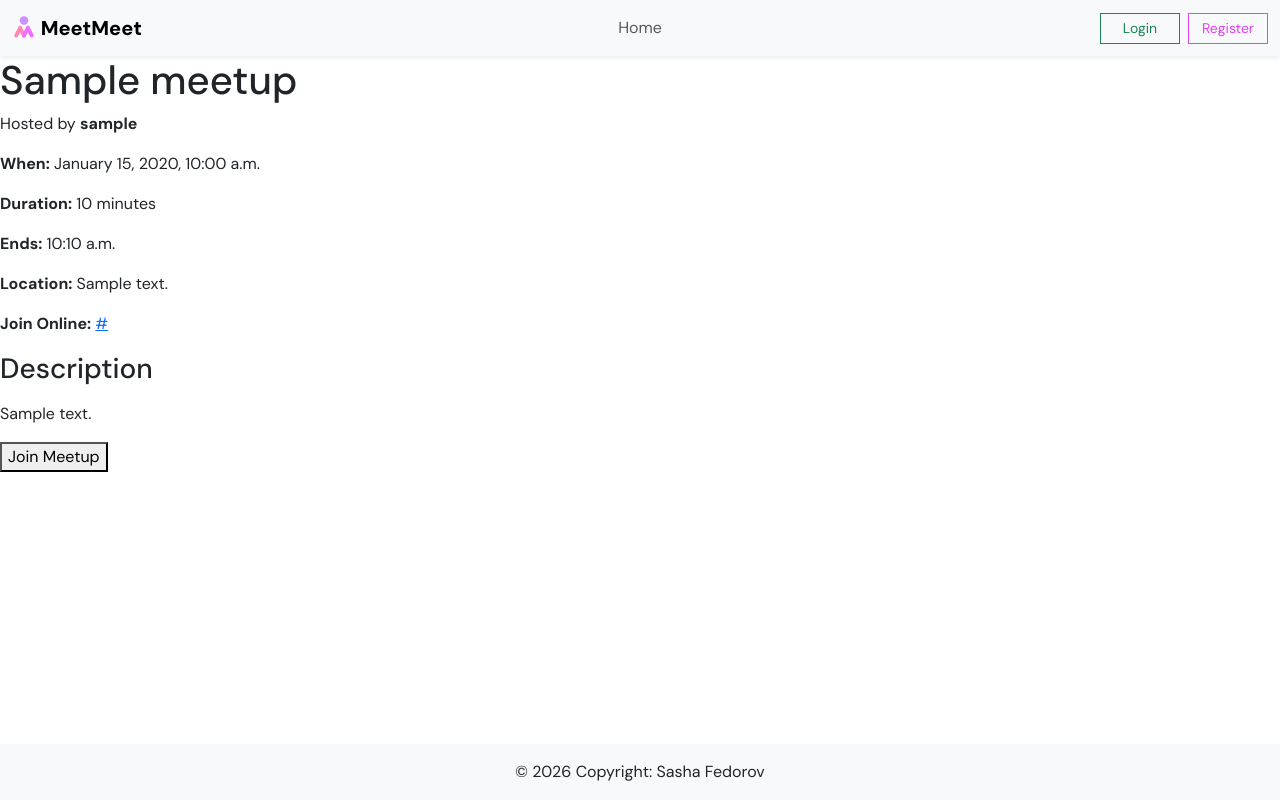
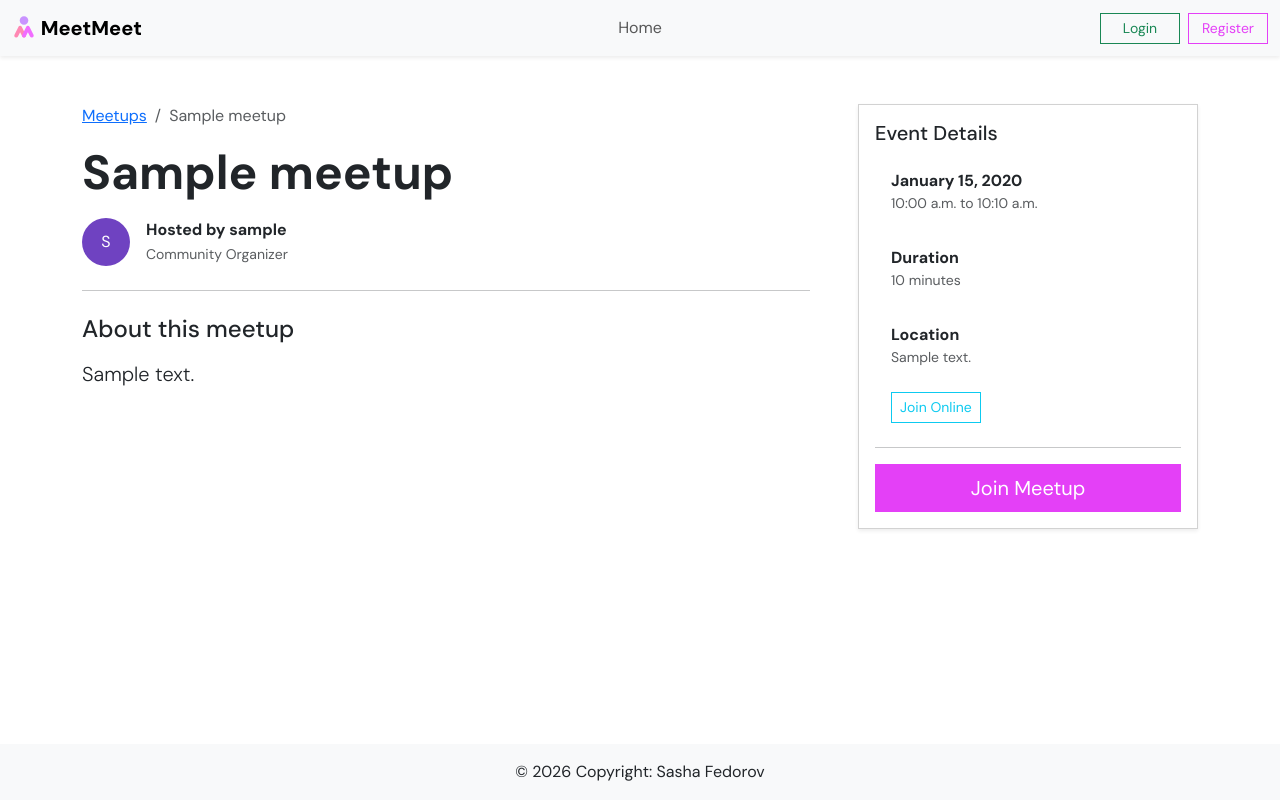
Before and after one commit to sasha-fedorov/meetmeet, a Django app: page /meetups/1/ in a window 1280 px wide. Run offline with Django 5.2, Linux system fonts and the light colour scheme; tables that the repository leaves empty hold one stand-in row (values such as "Sample post"); some libraries are stand-ins or nearby versions.

Commit message:
feat: style meetup detail template

```diff
--- a/meetups/templates/meetups/meetup_detail.html
+++ b/meetups/templates/meetups/meetup_detail.html
@@ -1,54 +1,92 @@
 {% extends 'base.html' %}
+
+{% load django_bootstrap5 %}
 
 {% block head_title %}
   {{ meetup.title }}
 {% endblock %}
 
 {% block content %}
-  <article>
-    <header>
-      <h1>{{ meetup.title }}</h1>
-      <p>
-        Hosted by <strong>{{ meetup.organizer.username }}</strong>
-      </p>
-    </header>
+  <div class="container mt-5">
+    <div class="row g-5">
+      <div class="col-lg-8">
+        <nav aria-label="breadcrumb">
+          <ol class="breadcrumb">
+            <li class="breadcrumb-item">
+              <a href="{% url 'meetup_list' %}">Meetups</a>
+            </li>
+            <li class="breadcrumb-item active">{{ meetup.title }}</li>
+          </ol>
+        </nav>
 
+        <h1 class="display-5 fw-bold mb-3">{{ meetup.title }}</h1>
+
+        <div class="d-flex align-items-center mb-4">
+          <div class="flex-shrink-0">
+            <div class="bg-primary text-white rounded-circle d-flex align-items-center justify-content-center" style="width: 48px; height: 48px;">{{ meetup.organizer.username|slice:':1'|upper }}</div>
+          </div>
+          <div class="ms-3">
+            <p class="mb-0 fw-bold">Hosted by {{ meetup.organizer.username }}</p>
+            <small class="text-muted">Community Organizer</small>
+          </div>
+        </div>
+
+        <hr class="my-4" />
+
+        <section>
+          <h3 class="h4 mb-3">About this meetup</h3>
+          <div class="lead" style="white-space: pre-wrap;">{{ meetup.description|linebreaks }}</div>
+        </section>
+      </div>
+
+      <div class="col-lg-4">
+        <div class="card shadow-sm sticky-top" style="top: 2rem; z-index: 10;">
+          <div class="card-body">
+            <h4 class="h5 mb-4">Event Details</h4>
+
+            <div class="d-flex mb-3">
+              <i class="bi bi-calendar3 me-3 text-primary h4"></i>
               <div>
-      <p>
-        <strong>When:</strong> {{ meetup.start_datetime|date:'F j, Y, g:i a' }}
-      </p>
-      <p>
-        <strong>Duration:</strong> {{ meetup.duration_minutes }} minutes
-      </p>
-      <p>
-        <strong>Ends:</strong> {{ meetup.end_datetime|date:'g:i a' }}
-      </p>
-      <p>
-        <strong>Location:</strong> {{ meetup.location_text }}
-      </p>
+                <p class="mb-0 fw-bold">{{ meetup.start_datetime|date:'F j, Y' }}</p>
+                <p class="text-muted small">{{ meetup.start_datetime|date:'g:i a' }} to {{ meetup.end_datetime|date:'g:i a' }}</p>
+              </div>
+            </div>
 
+            <div class="d-flex mb-3">
+              <i class="bi bi-clock me-3 text-primary h4"></i>
+              <div>
+                <p class="mb-0 fw-bold">Duration</p>
+                <p class="text-muted small">{{ meetup.duration_minutes }} minutes</p>
+              </div>
+            </div>
+
+            <div class="d-flex mb-4">
+              <i class="bi bi-geo-alt me-3 text-primary h4"></i>
+              <div>
+                <p class="mb-0 fw-bold">Location</p>
+                <p class="text-muted small">{{ meetup.location_text }}</p>
                 {% if meetup.online_link %}
-        <p>
-          <strong>Join Online:</strong> <a href="{{ meetup.online_link }}">{{ meetup.online_link }}</a>
-        </p>
+                  <a href="{{ meetup.online_link }}" class="btn btn-sm btn-outline-info mt-2"><i class="bi bi-camera-video"></i> Join Online</a>
                 {% endif %}
               </div>
+            </div>
 
-    <section>
-      <h3>Description</h3>
-      <p>{{ meetup.description|linebreaks }}</p>
-    </section>
+            <hr />
 
-    <div>
+            <div class="d-grid gap-2">
               {% if request.user == meetup.organizer %}
-        <a href="{% url 'meetup_update' meetup.pk %}">Edit Meetup</a>
+                <a href="{% url 'meetup_update' meetup.pk %}" class="btn btn-warning"><i class="bi bi-pencil"></i> Edit Meetup</a>
               {% else %}
                 {% if meetup.is_open %}
-          <button>Join Meetup</button>
+                  <button class="btn btn-primary btn-lg">Join Meetup</button>
                 {% else %}
-          <button>Request to Join</button>
+                  <button class="btn btn-primary btn-lg">Request to Join</button>
                 {% endif %}
               {% endif %}
             </div>
-  </article>
+          </div>
+        </div>
+      </div>
+    </div>
+  </div>
 {% endblock %}
```
Lines whose indentation alone changed are shown as unchanged.
